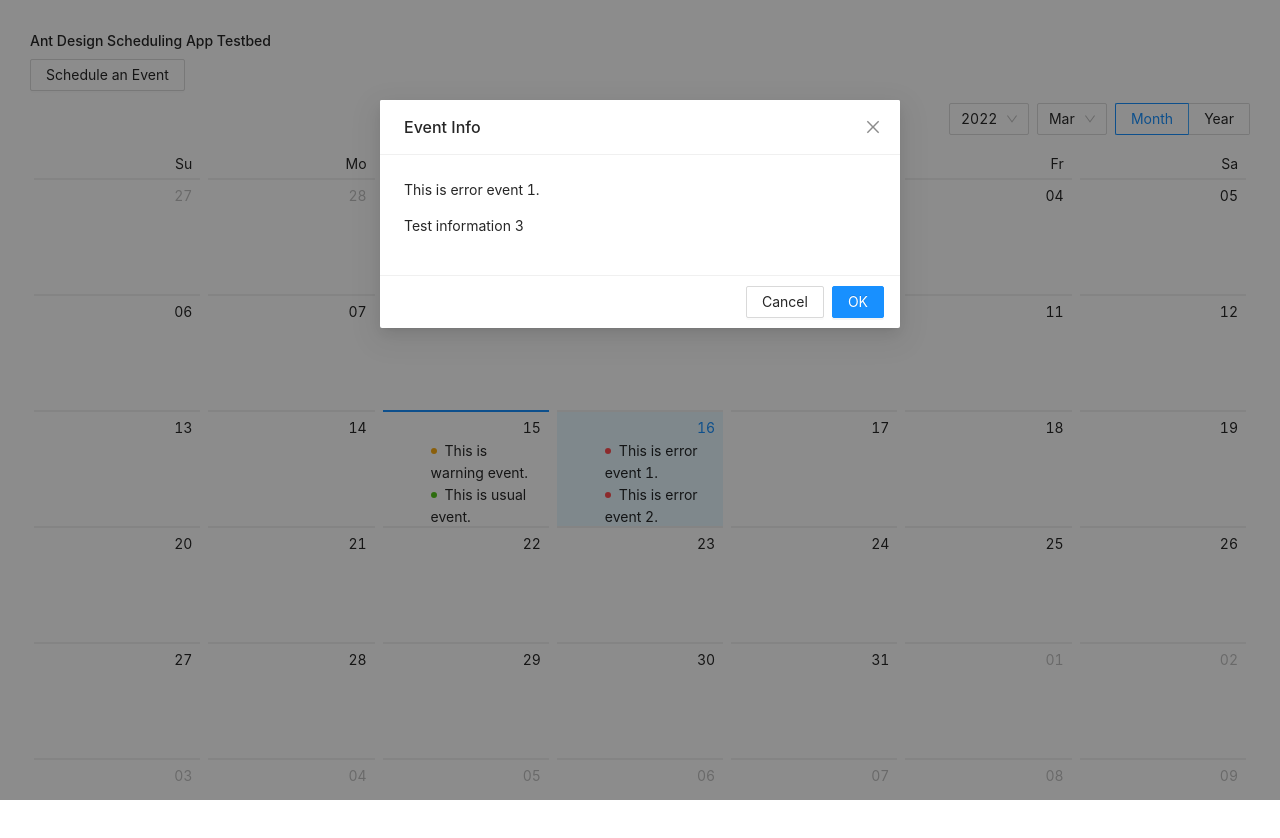
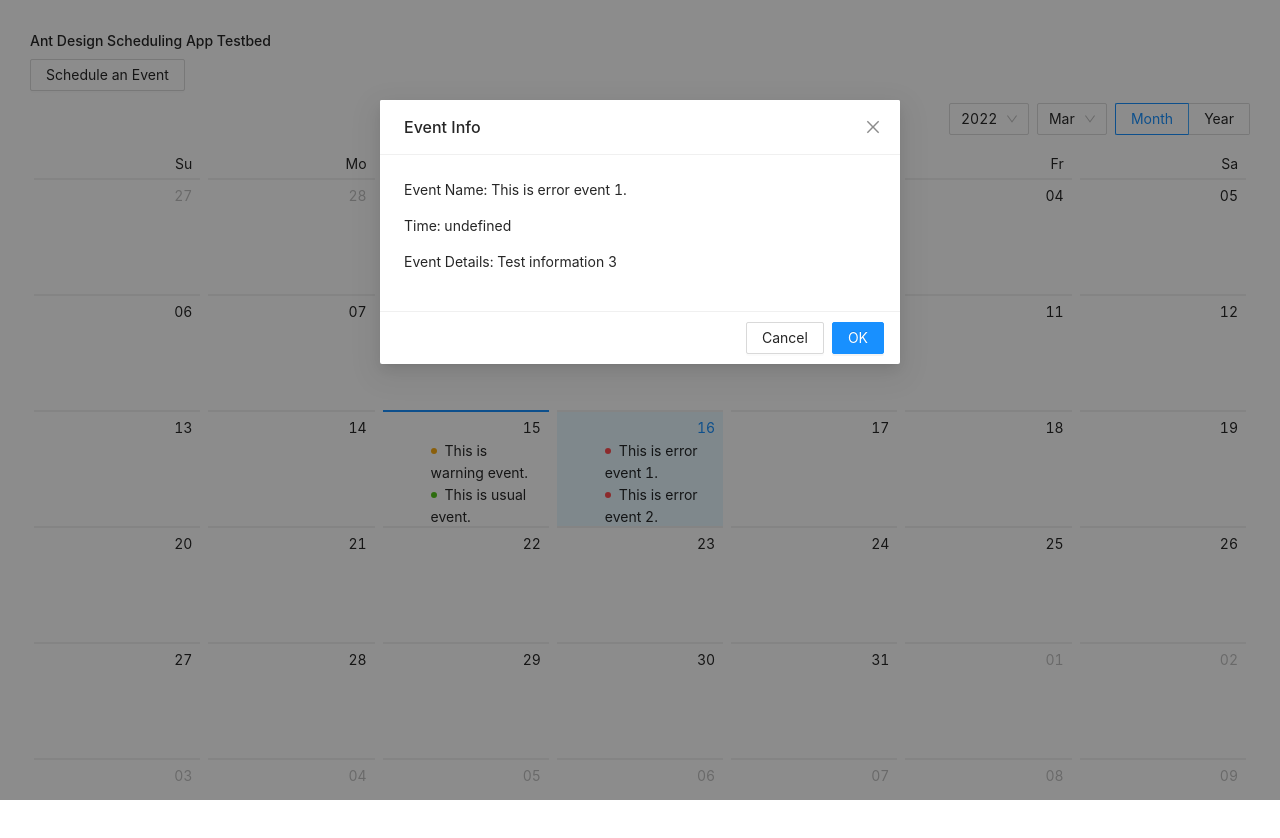
Before and after one commit to paulstgermain/calendar-test, a React (Create React App) app: page / in a window 1280 px wide. Both pictures are taken after a click on the element 639 px from the left and 468 px from the top of the page. Shown: the top 838 px of the page. Built offline with nearby package versions, Linux system fonts and the light colour scheme.

Commit message:
can now add properly formatted time to event objects

```diff
--- a/src/App.js
+++ b/src/App.js
@@ -1,4 +1,4 @@
-import React, { useState, useEffect } from 'react';
+import React, { useState } from 'react';
 import './styles/App.css';
 import "antd/dist/antd.css";
 import { Calendar, Modal, Badge, Button } from 'antd';
@@ -87,8 +87,9 @@ function monthCellRender(value) {
       <Button onClick={() => showScheduleModal()}>Schedule an Event</Button>
       <Calendar fullscreen={true} dateCellRender={dateCellRender} monthCellRender={monthCellRender} />
       <Modal title="Event Info" visible={isModalVisible} onOk={handleOk} onCancel={handleCancel}>
-        <p>{event ? event.content : 'Something went wrong.'}</p>
-        <p>{event ? event.details : 'Something went wrong.'}</p>
+        <p>{event ? `Event Name: ${event.content}` : 'Something went wrong.'}</p>
+        <p>{event ? `Time: ${event.time}` : 'Something went wrong.'}</p>
+        <p>{event ? `Event Details: ${event.details}` : 'Something went wrong.'}</p>
       </Modal>
       <ScheduleModal
       isModalVisible={isScheduleModalVisible}
--- a/src/components/ScheduleModal.js
+++ b/src/components/ScheduleModal.js
@@ -1,4 +1,4 @@
-import React, { useState } from "react";
+import React from "react";
 import { Modal, Form, Input, Button, DatePicker, TimePicker } from "antd";
 
 export default function ScheduleModal(props) {
@@ -11,7 +11,7 @@ export default function ScheduleModal(props) {
   };
 
   const onFinish = (values) => {
-    const newEvent = {...values, date: values.date.format("DD/MM/YYYY"), type: "success"};
+    const newEvent = {...values, date: values.date.format("DD/MM/YYYY"), time: values.time.format("h:mm A"), type: "success"};
     console.log("Success:", values);
     setEventsArr([...eventsArr, newEvent]);
     setIsModalVisible(false);
@@ -61,7 +61,7 @@ export default function ScheduleModal(props) {
             name="time"
             rules={[{ required: true, message: "Please pick a time!" }]}
           >
-              <TimePicker />
+              <TimePicker use12Hours format="h:mm A" minuteStep={15} />
           </Form.Item>
 
           <Form.Item
```
